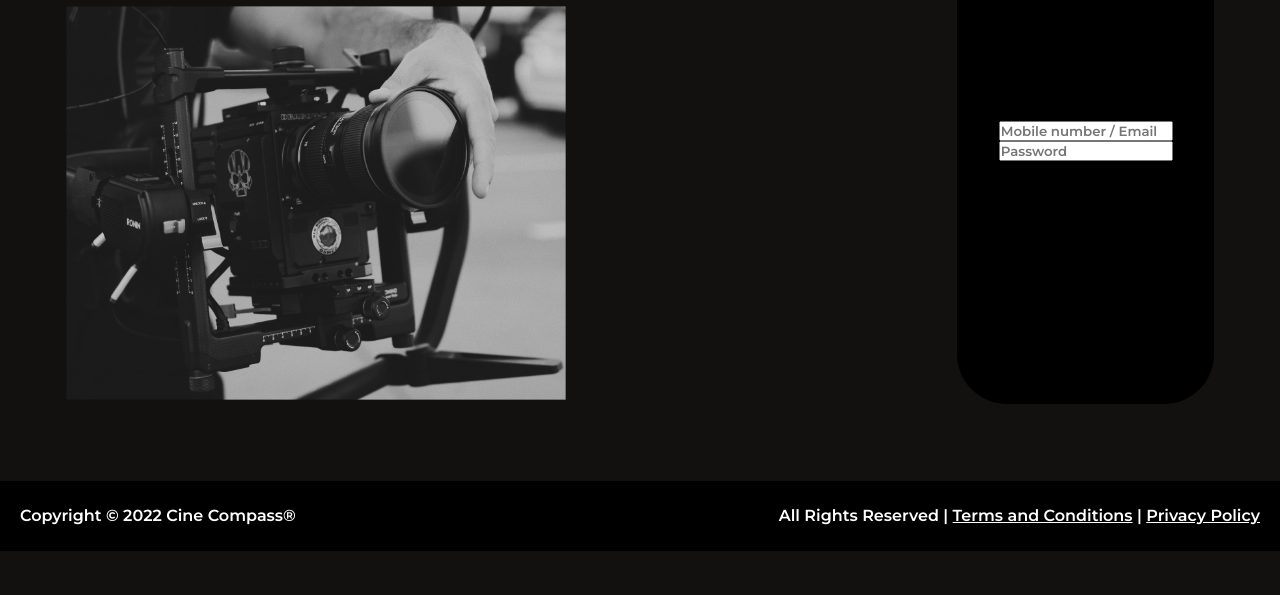
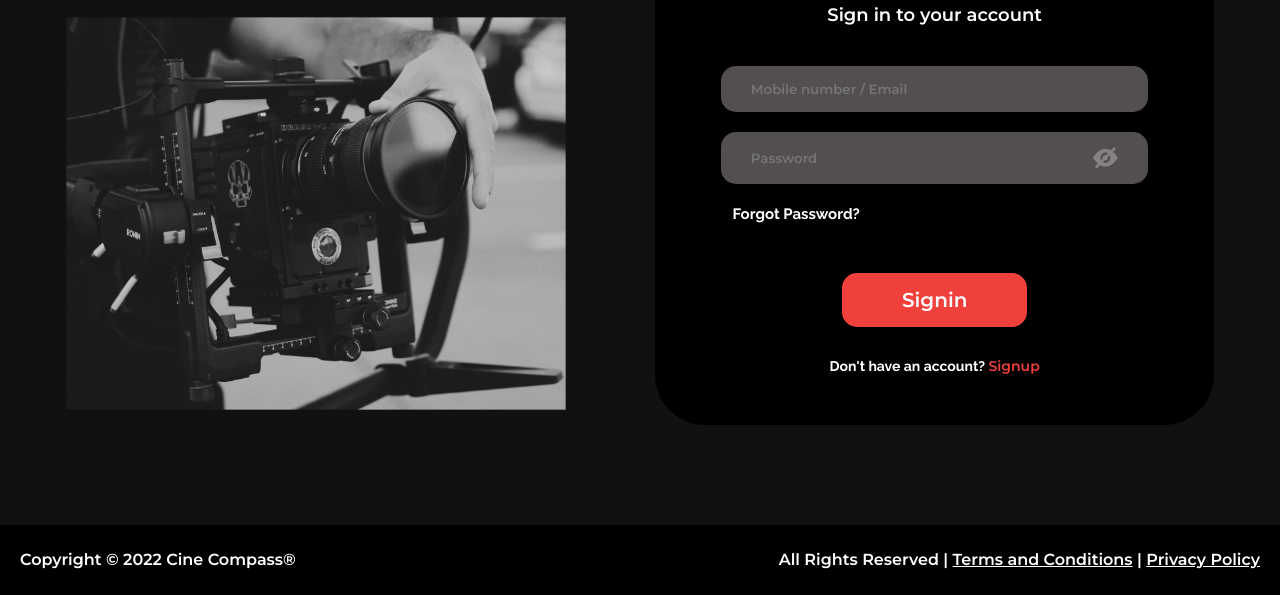
Before and after one commit to harshaturvedi/cine_compass_website, a plain HTML site: page login.html in a window 1280 px wide. Shown: the part 319-914 px from the top of the page. Before the commit the page ends 870 px from the top, so only its background shows below. Drawn offline with Linux system fonts and the light colour scheme.

Commit message:
made login

```diff
--- a/assets/css/style.css
+++ b/assets/css/style.css
@@ -1291,9 +1291,12 @@ nav ul li a.button2:hover {
     margin-top: 50px;
     padding: 40px;
     justify-content: space-between;
+    margin-top: 50px;
+    margin-bottom: 60px;
 }
 
 .login-mid .left {
+    flex-basis: 40%;
     display: flex;
     flex-direction: column;
     justify-content: center;
@@ -1328,10 +1331,204 @@ nav ul li a.button2:hover {
 }
 
 .login-mid .right {
+    flex-basis: 40%;
     display: flex;
     flex-direction: column;
     justify-content: center;
     align-items: center;
     background: #000000;
     border-radius: 50px;
+    padding: 50px;
 }
+
+.login-mid .right .title1 {
+    font-family: 'Montserrat';
+    font-style: normal;
+    font-weight: 700;
+    font-size: 30px;
+    color: #FFFFFF;
+    text-align: center;
+}
+
+.login-mid .right .title2 {
+    font-family: 'Montserrat';
+    font-style: normal;
+    font-weight: 500;
+    font-size: 18px;
+    color: #FFFFFF;
+    text-align: center;
+    margin-top: 20px;
+}
+
+.login-mid .right .inputs {
+    display: flex;
+    flex-direction: column;
+    justify-content: center;
+    align-items: center;
+    width: 100%;
+    margin-top: 40px;
+}
+
+.login-mid .right .inputs .input {
+    background: #524F4E;
+    border-radius: 15px;
+    font-family: 'Montserrat';
+    font-style: normal;
+    font-weight: 500;
+    font-size: 16px;
+    padding: 15px 30px;
+    margin-bottom: 20px;
+    width: 80%;
+    display: flex;
+    flex-direction: row;
+    justify-content: space-between;
+    align-items: center;
+}
+
+.login-mid .right .inputs input {
+    border: none;
+    outline: none;
+    background: transparent;
+    color: rgba(255, 255, 255, 0.3);
+    width: 90%;
+}
+
+.login-mid .right .inputs img {
+    width: 25px;
+    height: auto;
+}
+
+.login-mid .right .forgetpass {
+    width: 88%;
+}
+
+.login-mid .right .forgetpass a {
+    font-family: 'Raleway';
+    font-style: normal;
+    font-weight: 400;
+    font-size: 15px;
+    color: #FFFFFF;
+    cursor: pointer;
+    transition: .2s;
+}
+
+.login-mid .right .forgetpass a:hover {
+    text-decoration: underline;
+}
+
+.login-mid .right .btn {
+    font-family: 'Montserrat';
+    font-style: normal;
+    font-weight: 500;
+    font-size: 20px;
+    color: #FFFFFF;
+    background: #EF403B;
+    border-radius: 15px;
+    margin-top: 50px;
+    padding: 15px 60px;
+    cursor: pointer;
+}
+
+.login-mid .right p {
+    font-family: 'Raleway';
+    font-style: normal;
+    font-weight: 400;
+    font-size: 14px;
+    color: #FFFFFF;
+    margin-top: 30px;
+}
+
+.login-mid .right p span {
+    color: #EF403B;
+}
+
+.login-mid .right p span a {
+    cursor: pointer;
+}
+
+@media screen and (max-width: 1150px) {
+    .login-mid .left img {
+        width: 400px;
+    }
+
+    .login-mid .left .title2 {
+        font-size: 14px;
+    }
+
+    .login-mid .left .title1 {
+        font-size: 26px;
+    }
+}
+
+@media screen and (max-width: 1000px) {
+    .login-mid .right .title1 {
+        font-size: 26px;
+    }
+
+    .login-mid .right .title2 {
+        font-size: 14px;
+    }
+
+    .login-mid .right .inputs .input {
+        padding: 12px 20px;
+    }
+
+    .login-mid .right .forgetpass a {
+        font-size: 12px;
+    }
+
+    .login-mid .right .btn {
+        font-size: 16px;
+        padding: 10px 50px;
+    }
+
+    .login-mid .right p {
+        font-size: 12px;
+    }
+
+    .login-mid .right {
+        padding: 40px;
+    }
+
+    .login-mid .left img {
+        width: 360px;
+    }
+}
+
+@media screen and (max-width: 900px) {
+    .login-mid {
+        flex-direction: column;
+        justify-content: center;
+        align-items: center;
+    }
+
+    .login-mid .right {
+        margin-top: 40px;
+    }
+}
+
+@media screen and (max-width: 500px) {
+    .login-mid .left {
+        align-items: center;
+    }
+
+    .login-mid .left img {
+        width: 100%;
+    }
+
+    .login-mid .right .title1 {
+        font-size: 20px;
+    }
+
+    .login-mid .right .title2 {
+        font-size: 12px;
+    }
+
+    .login-mid .right .inputs img {
+        width: 20px;
+    }
+
+    .login-mid .right .forgetpass a {
+        font-size: 10px;
+    }
+}
--- a/login.html
+++ b/login.html
@@ -41,10 +41,10 @@
                 </div>
                 <div class="inputs">
                     <div class="input"><input type="text" placeholder="Mobile number / Email"></div>
-                    <div class="input"></div><input type="text" placeholder="Password">
+                    <div class="input"><input type="text" placeholder="Password"><img src="./assets/imgs/eye_close.png" alt=""></div>
                 </div>
                 <div class="forgetpass"><a>Forgot Password?</a></div>
-                <a>Signin</a>
+                <a class="btn">Signin</a>
                 <p>Don't have an account? <span><a>Signup</a></span></p>
             </div>
         </div>
```
Also changed, not shown: assets/imgs/eye_close.png (added).
